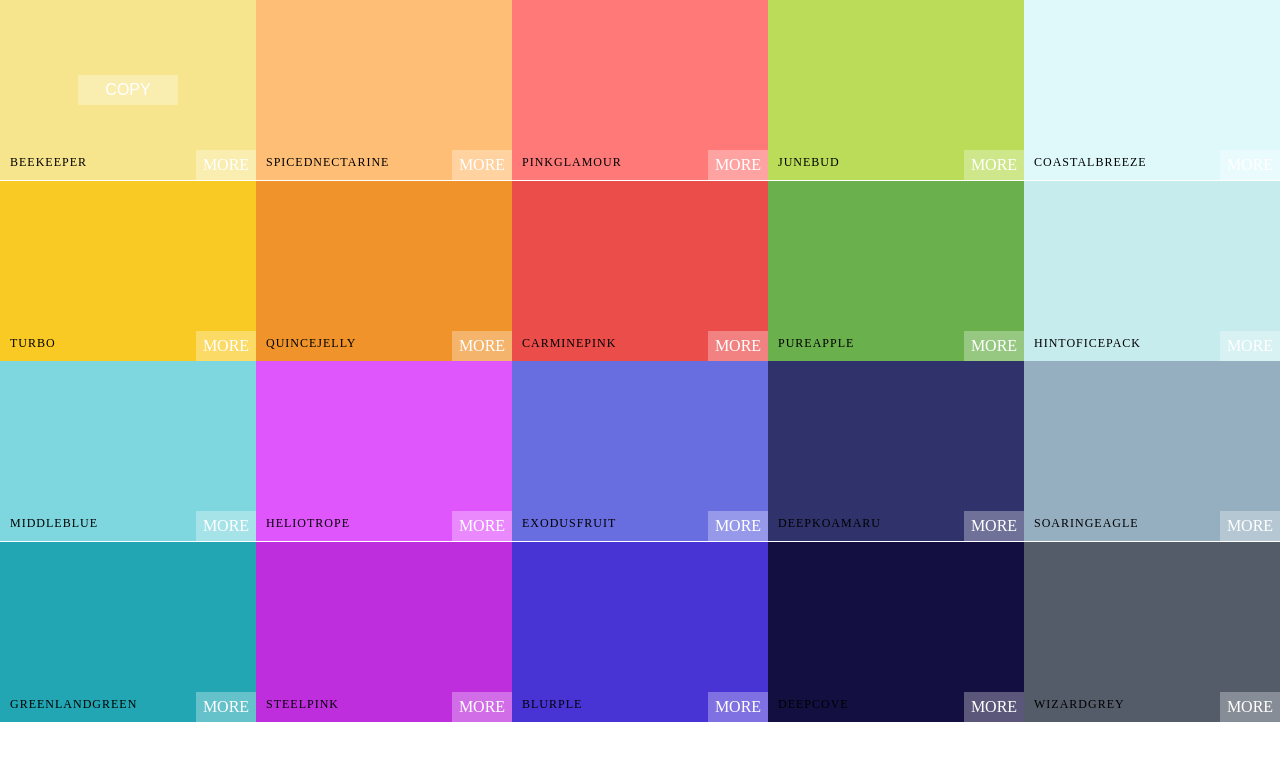
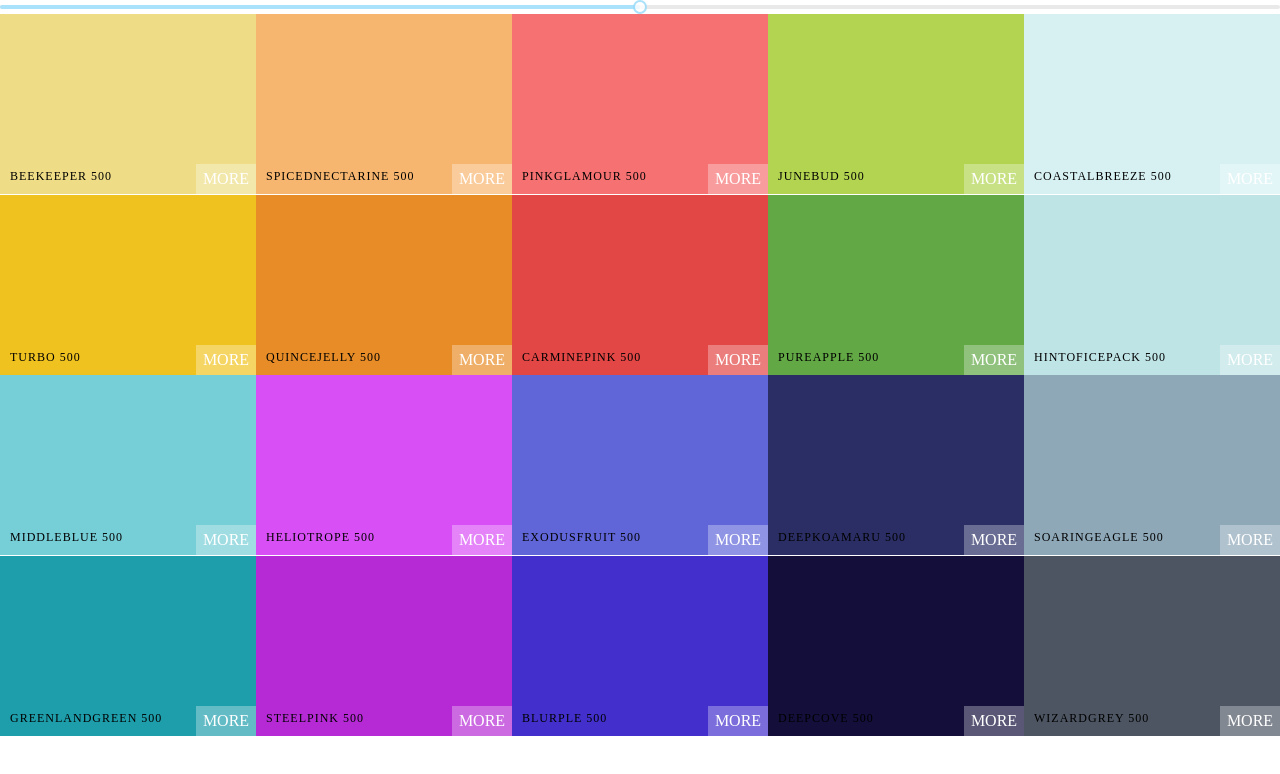
Before and after one commit to Waydj/colors, a React (Vite) app: page / in a window 1280 px wide. Shown: the top 774 px of the page. Built offline with nearby package versions, Linux system fonts and the light colour scheme.

Commit message:
add rc-slider, create slider opacity

```diff
--- a/package.json
+++ b/package.json
@@ -11,6 +11,7 @@
   },
   "dependencies": {
     "chroma-js": "^2.4.2",
+    "rc-slider": "^10.5.0",
     "react": "^18.2.0",
     "react-copy-to-clipboard": "^5.1.0",
     "react-dom": "^18.2.0"
--- a/src/App.jsx
+++ b/src/App.jsx
@@ -3,9 +3,7 @@ import seedColors from "./seedColors";
 import { generatePalette } from "./colorHelpers";
 
 const App = () => {
-  console.log(generatePalette(seedColors[4]));
-
-  return <Palette {...seedColors[4]} />;
+  return <Palette palette={generatePalette(seedColors[4])} />;
 };
 
 export default App;
--- a/src/ColorBox.jsx
+++ b/src/ColorBox.jsx
@@ -3,7 +3,7 @@ import { CopyToClipboard } from "react-copy-to-clipboard";
 import "./ColorBox.css";
 
 export const ColorBox = ({ color }) => {
-  const { name, color: background } = color;
+  const { name, hex: background } = color;
 
   const [copied, setCopied] = useState(false);
 
--- a/src/Palette.jsx
+++ b/src/Palette.jsx
@@ -1,13 +1,25 @@
 import { ColorBox } from "./ColorBox";
-import './Palette.css'
+import Slider from "rc-slider";
+import "rc-slider/assets/index.css";
+import "./Palette.css";
+import { useState } from "react";
 
-export const Palette = ({ colors }) => {
-  const colorBoxes = colors.map((color) => (
+export const Palette = ({ palette }) => {
+  const [level, setLevel] = useState(500);
+
+  const colorBoxes = palette.colors[level].map((color) => (
     <ColorBox color={color} key={color.name} />
   ));
 
   return (
     <div className="palette">
+      <Slider
+        defaultValue={level}
+        min={100}
+        max={900}
+        onChange={setLevel}
+        step={100}
+      />
       <div className="palette-colors">{colorBoxes}</div>
     </div>
   );
```
Also changed, not shown: 1 other file (tests, documents, lock files or other folders).
